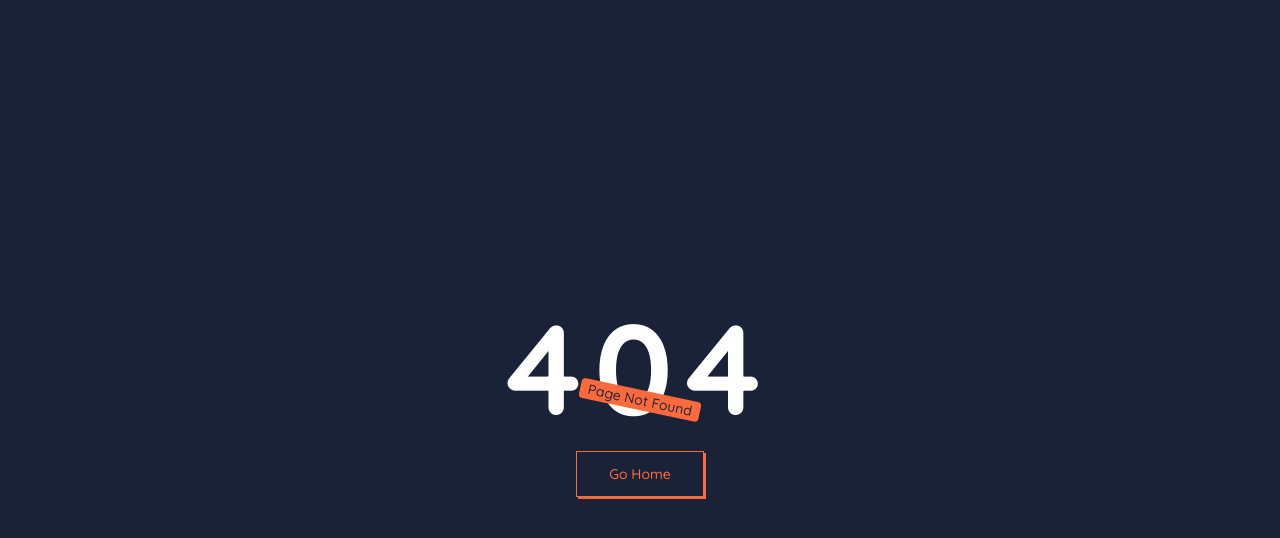
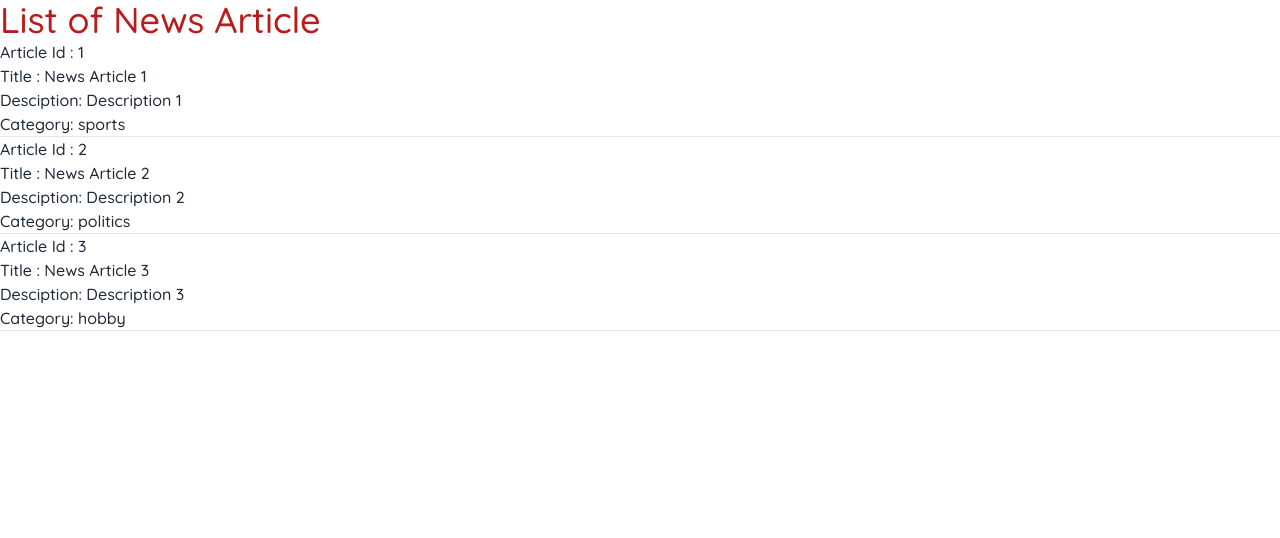
Before and after one commit to radenmasabdul/LearnNextJS, a Next.js app: page /news in a window 1280 px wide. Before the commit this address had no page. Shown: the top 538 px of the page. Built offline with nearby package versions, Linux system fonts and the light colour scheme; data requests are answered from the project's data file.

Commit message:
SSR with getServerSideProps

```diff
--- /dev/null
+++ b/db.json
@@ -0,0 +1,22 @@
+{
+    "news" : [
+        {
+            "id" : 1,
+            "title" : "News Article 1",
+            "description" : "Description 1",
+            "category" : "sports"
+        },
+        {
+            "id" : 2,
+            "title" : "News Article 2",
+            "description" : "Description 2",
+            "category" : "politics"
+        },
+        {
+            "id" : 3,
+            "title" : "News Article 3",
+            "description" : "Description 3",
+            "category" : "hobby"
+        }
+    ]
+}
--- a/package.json
+++ b/package.json
@@ -6,12 +6,14 @@
     "dev": "next dev",
     "build": "next build",
     "start": "next start",
-    "lint": "next lint"
+    "lint": "next lint",
+    "serve-json": "json-server --watch db.json --port 4000"
   },
   "dependencies": {
     "daisyui": "^2.51.4",
     "eslint": "8.36.0",
     "eslint-config-next": "13.2.4",
+    "json-server": "^0.17.2",
     "next": "13.2.4",
     "next-auth": "^4.20.1",
     "react": "18.2.0",
--- a/src/pages/index.js
+++ b/src/pages/index.js
@@ -26,6 +26,10 @@ export default function Home() {
           Post
         </Link>
 
+        <Link href="/news">
+          News
+        </Link>
+
         {/* <Link href="/users">
           Users
         </Link> */}
--- /dev/null
+++ b/src/pages/news/index.jsx
@@ -0,0 +1,35 @@
+import React from "react";
+
+const NewsArticleList = ({ articles }) => {
+  return (
+    <>
+      <h1 className="text-red-700 text-4xl">List of News Article</h1>
+      {articles.map((article) => {
+        return (
+          <div key={article.id}>
+            <h1>Article Id : {article.id}</h1>
+            <h2>Title : {article.title}</h2>
+            <p>Desciption: {article.description}</p>
+            <p>Category: {article.category}</p>
+            <hr />
+          </div>
+        );
+      })}
+    </>
+  );
+};
+
+export default NewsArticleList;
+
+//SSR with getServerSideProps
+export async function getServerSideProps() {
+  const response = await fetch("http://localhost:4000/news");
+  const data = await response.json();
+  console.log(data);
+
+  return {
+    props: {
+      articles: data,
+    },
+  };
+}
```
Also changed, not shown: 1 other file (tests, documents, lock files or other folders).
